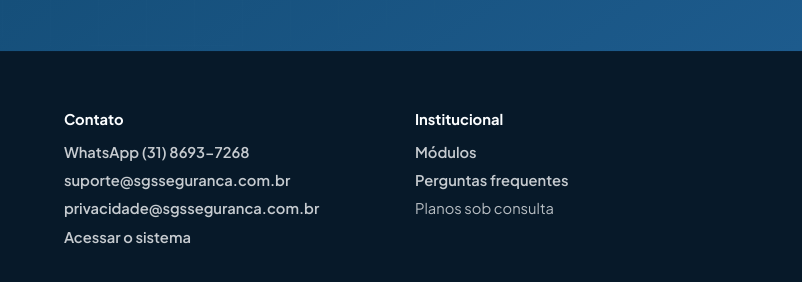
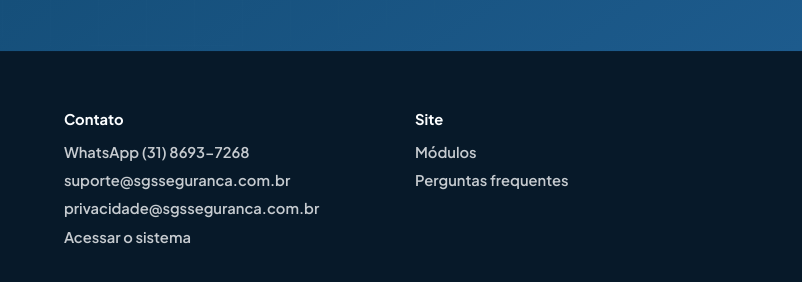
Before and after one commit to wandersongandra/sgs-site, an Astro site: page / in a window 1280 px wide. Shown: the part 11568-11850 px from the top of the page, 478-1280 px from the left. Built offline with nearby package versions, Linux system fonts and the light colour scheme; Astro itself is replaced by a stand-in of ours.

Commit message:
Revisão 5: 'sob consulta' só uma vez (FAQ), CTA e rodapé sem repetição

```diff
--- a/src/components/Cta.astro
+++ b/src/components/Cta.astro
@@ -10,7 +10,7 @@ import WaIcon from './WaIcon.astro';
       Conte como sua operação<br />registra SST hoje.
     </h2>
     <p class="cta-lede reveal">
-      Pelo WhatsApp {site.whatsappDisplay}. {site.plansLabel}.
+      Pelo WhatsApp {site.whatsappDisplay}.
     </p>
     <div class="hero-actions reveal">
       <a class="btn btn-light btn-xl" data-magnetic href={whatsappUrl()} target="_blank" rel="noopener noreferrer">
--- a/src/components/Footer.astro
+++ b/src/components/Footer.astro
@@ -33,11 +33,10 @@ import { site, whatsappUrl } from '../config';
       </ul>
     </div>
     <div>
-      <strong>Institucional</strong>
+      <strong>Site</strong>
       <ul>
         <li><a href="#modulos">Módulos</a></li>
         <li><a href="#faq">Perguntas frequentes</a></li>
-        <li><span>{site.plansLabel}</span></li>
       </ul>
     </div>
   </div>
```
